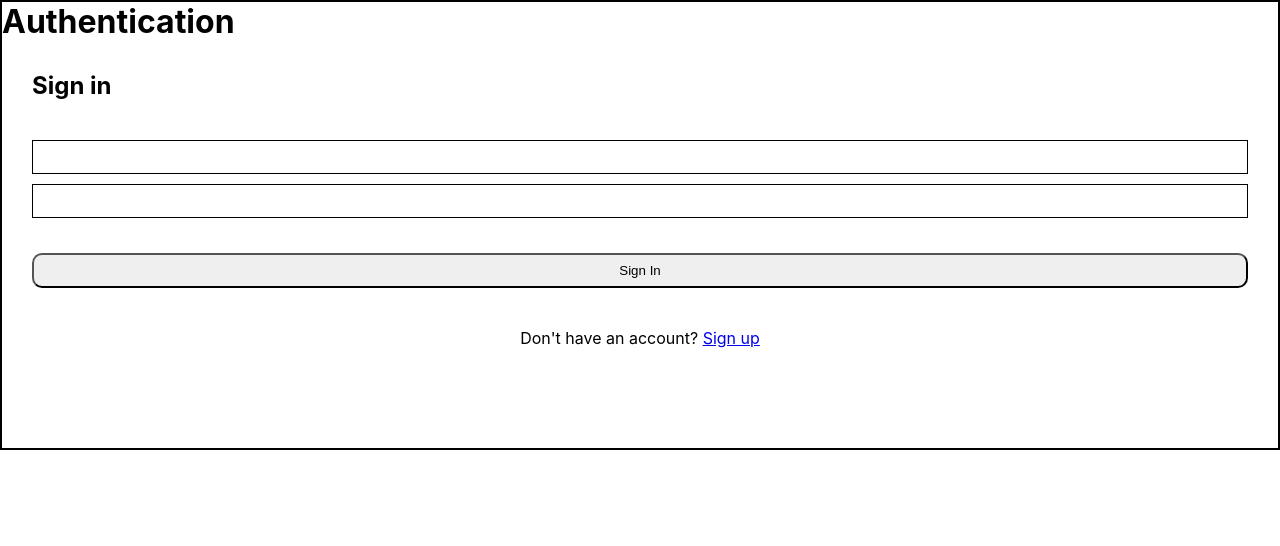
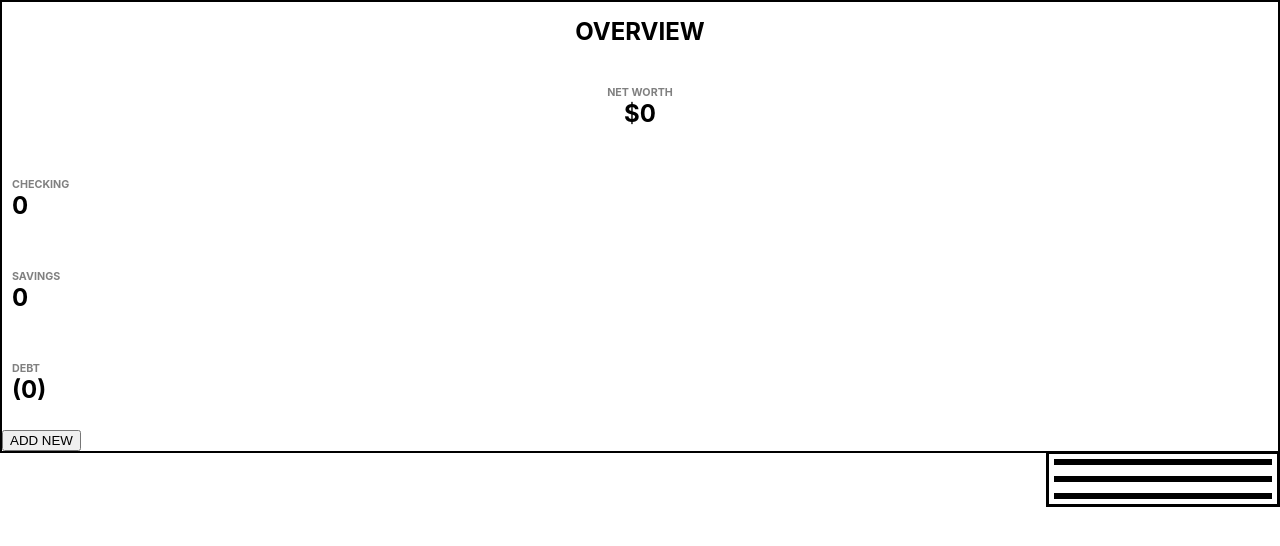
Before and after one commit to Joey-Perry/Balance, a React (Create React App) app: page / in a window 1280 px wide. Shown: the top 546 px of the page. Built offline with nearby package versions, Linux system fonts and the light colour scheme; no server answers.

Commit message:
Added a form and modal component

```diff
--- a/package.json
+++ b/package.json
@@ -36,7 +36,7 @@
       "react-app/jest"
     ]
   },
-  "proxy": "http://localhost:5050",
+  "proxy": "http://127.0.0.1:5050",
   "browserslist": {
     "production": [
       ">0.2%",
--- a/src/App.js
+++ b/src/App.js
@@ -5,7 +5,8 @@ import authRoutes from './authRoutes'
 
 const App = () => {
 
-  const loggedIn = false;
+  const loggedIn = true;
+  // const loggedIn = false;
 
   return (
     <div className='App'>
--- a/src/components/Nav/Nav.js
+++ b/src/components/Nav/Nav.js
@@ -8,12 +8,25 @@ const Nav = () => {
     const [menuStatus, setMenuStatus] = useState(false);
     const toggleMenu = () => setMenuStatus(!menuStatus);
 
+    const openForm = () => {
+        console.log();
+    }
+
     return (
+        <section>
+
+        <button onClick={openForm}>ADD NEW</button>
         <nav className='nav-bar' onClick={toggleMenu}>
-            <img className= 'logo' src={logo} />
-            {!menuStatus && <h1>NAV</h1> }
+            {/* <img className= 'logo' src={logo} /> */}
+            {!menuStatus &&
+                <div className='hamburger-menu'>
+                    <div className='nav-line'></div>
+                    <div className='nav-line'></div>
+                    <div className='nav-line'></div>
+                </div> }
             { menuStatus && <Menu />}
         </nav>
+        </section>
     )
 }
 
--- a/src/components/Nav/nav.css
+++ b/src/components/Nav/nav.css
@@ -7,6 +7,22 @@
       display: flex;
       border: 2px solid black;
       justify-content: space-around;
-      /* display: flex; */
-      /* flex-direction: column; */
+      width: 18%;
+      position: absolute;
+      right: 0;
   }
+
+  .hamburger-menu {
+      border: 1px solid black;
+      display: flex;
+      flex-direction: column;
+      justify-content: space-between;
+      height: 40px;
+      width: 100%;
+      padding: 5px;
+  }
+
+  .nav-line {
+      border: 3px solid black;
+      border-color: black;
+  }
```
Also changed, not shown: src/components/Form/Form.js (added, +12 -0 lines), src/components/Modal/Modal.js (added, +12 -0 lines), src/components/Modal/modal.css (added, +19 -0 lines), src/components/Form/form.css (added), 2 other files (tests, documents, lock files or other folders).
